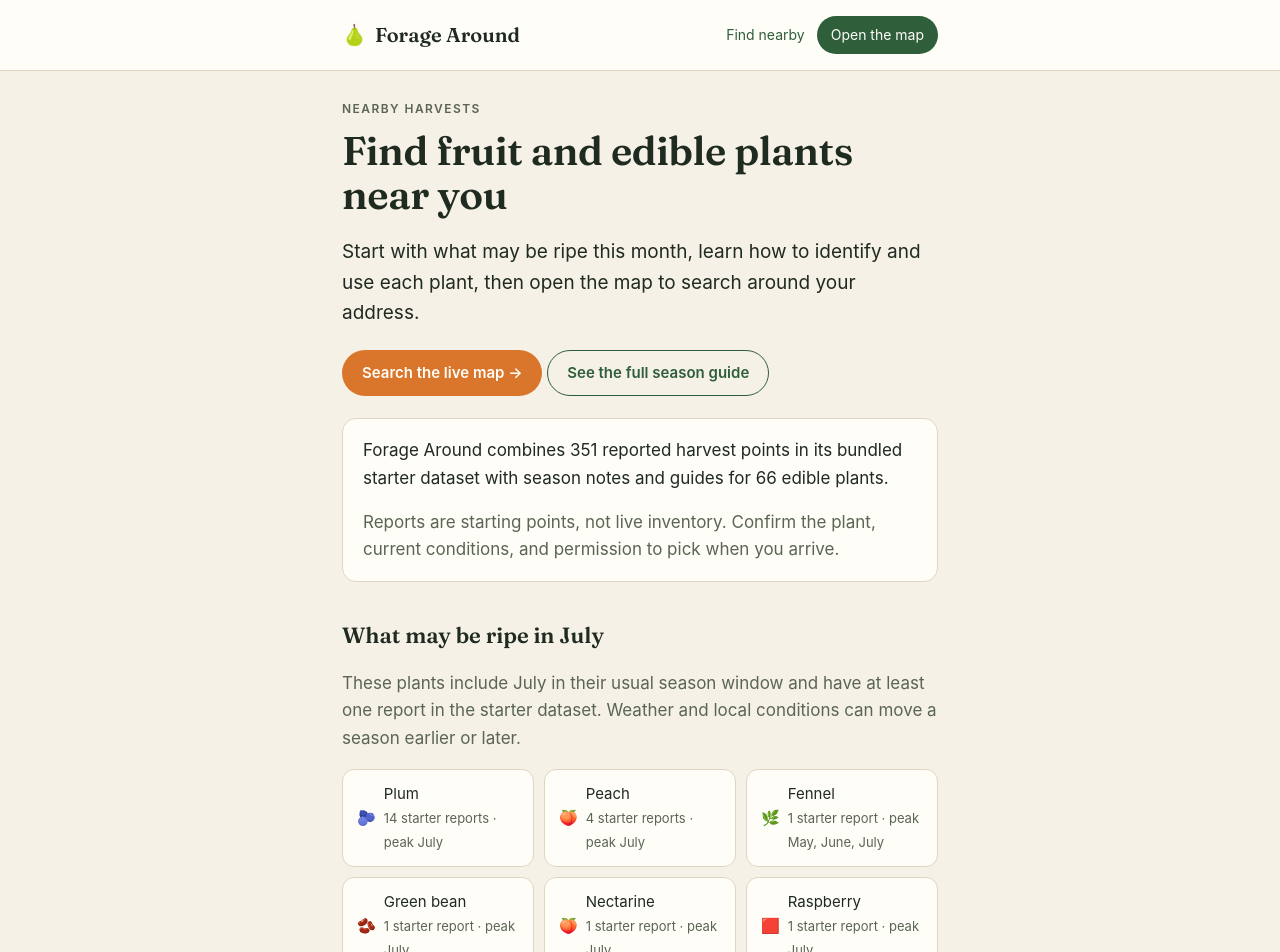
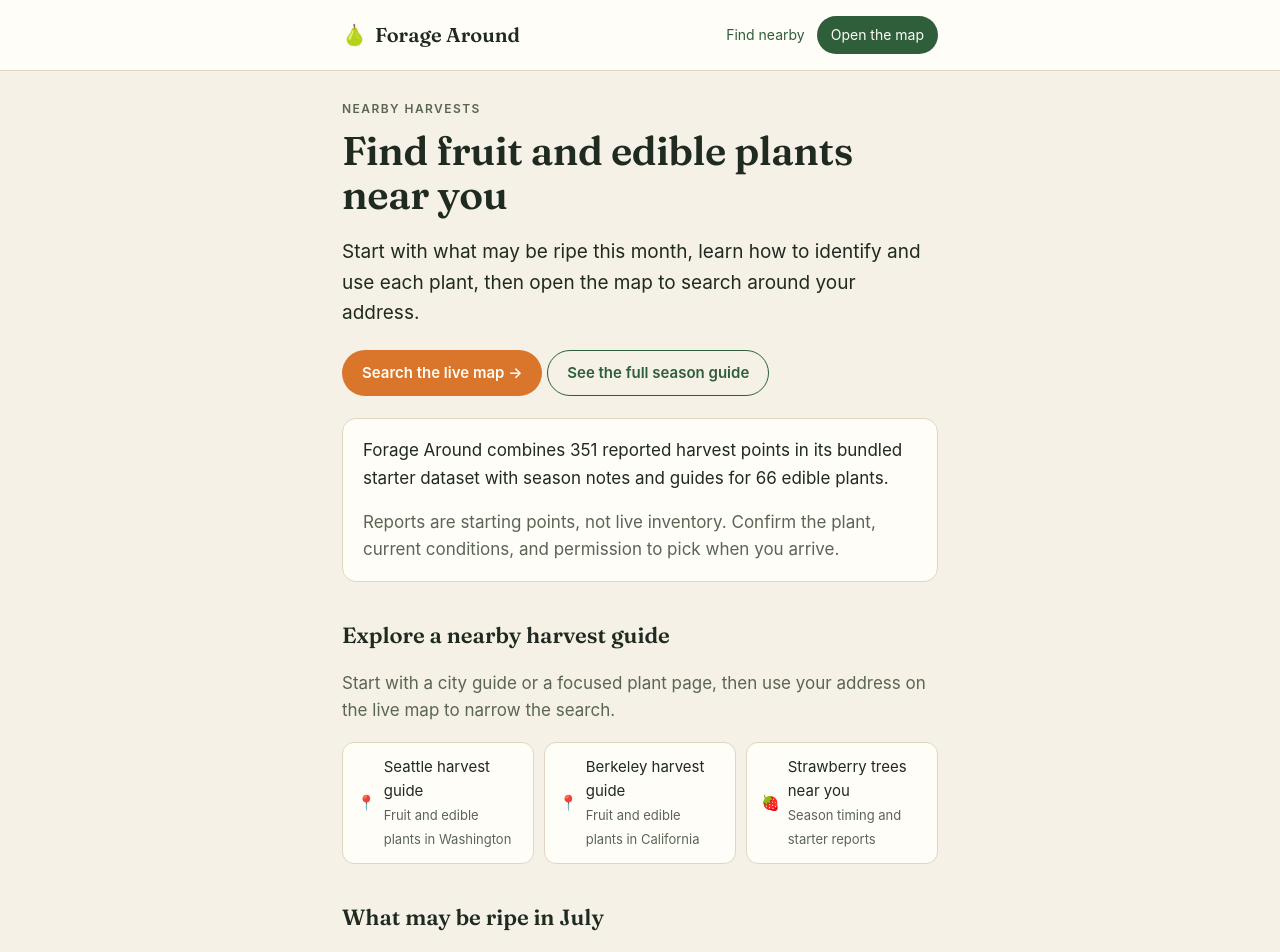
Before and after one commit to sarbak/forage-around, a Next.js app in the folder seo-site/: page /locations in a window 1280 px wide. Shown: the top 952 px of the page. Built offline with nearby package versions, Linux system fonts and the light colour scheme; no server answers.

Commit message:
Connect nearby harvest page cluster

```diff
--- a/seo-site/app/locations/[city]/page.tsx
+++ b/seo-site/app/locations/[city]/page.tsx
@@ -133,6 +133,10 @@ export default async function CityHarvestPage({ params }: PageProps) {
         <li>Use the walking-directions action only after checking access.</li>
         <li>Confirm the plant, local rules, and permission before picking.</li>
       </ol>
+      <p>
+        Searching somewhere else? Start again from the{" "}
+        <Link href="/">Forage Around homepage search</Link>.
+      </p>
 
       <p style={{ margin: "28px 0" }}>
         <ToAppLink className="btn" href={mapHref} from="locations">
--- a/seo-site/app/locations/page.tsx
+++ b/seo-site/app/locations/page.tsx
@@ -13,6 +13,7 @@ import {
 } from "@/lib/data";
 import { LocationsPageViewed, ToAppLink } from "../analytics";
 import { APP_URL, Credits } from "../components";
+import { cityHarvests } from "@/lib/city-harvests";
 
 export const revalidate = 86400;
 
@@ -106,6 +107,32 @@ export default function LocationsPage() {
         </p>
       </div>
 
+      <h2 className="section">Explore a nearby harvest guide</h2>
+      <p className="muted">
+        Start with a city guide or a focused plant page, then use your address
+        on the live map to narrow the search.
+      </p>
+      <div className="species-grid">
+        {cityHarvests.map((city) => (
+          <Link key={city.slug} href={`/locations/${city.slug}`}>
+            <span aria-hidden="true">📍</span>
+            <span>
+              {city.name} harvest guide
+              <br />
+              <small className="muted">Fruit and edible plants in {city.region}</small>
+            </span>
+          </Link>
+        ))}
+        <Link href="/locations/strawberry-tree">
+          <span aria-hidden="true">🍓</span>
+          <span>
+            Strawberry trees near you
+            <br />
+            <small className="muted">Season timing and starter reports</small>
+          </span>
+        </Link>
+      </div>
+
       <h2 className="section">What may be ripe in {currentMonthName}</h2>
       <p className="muted">
         These plants include {currentMonthName} in their usual season window and
--- a/seo-site/app/species/[slug]/page.tsx
+++ b/seo-site/app/species/[slug]/page.tsx
@@ -151,6 +151,10 @@ export default async function SpeciesPage({
         <ToAppLink className="btn" href={APP_URL} from="species">
           Find {name} near you →
         </ToAppLink>
+        {" "}
+        <Link className="btn-outline" href="/locations">
+          Browse nearby harvest guides
+        </Link>
       </p>
 
       <Credits />
```
Also changed, not shown: seo-site/app/seasonal-guide/page.tsx (+7 -0 lines).
